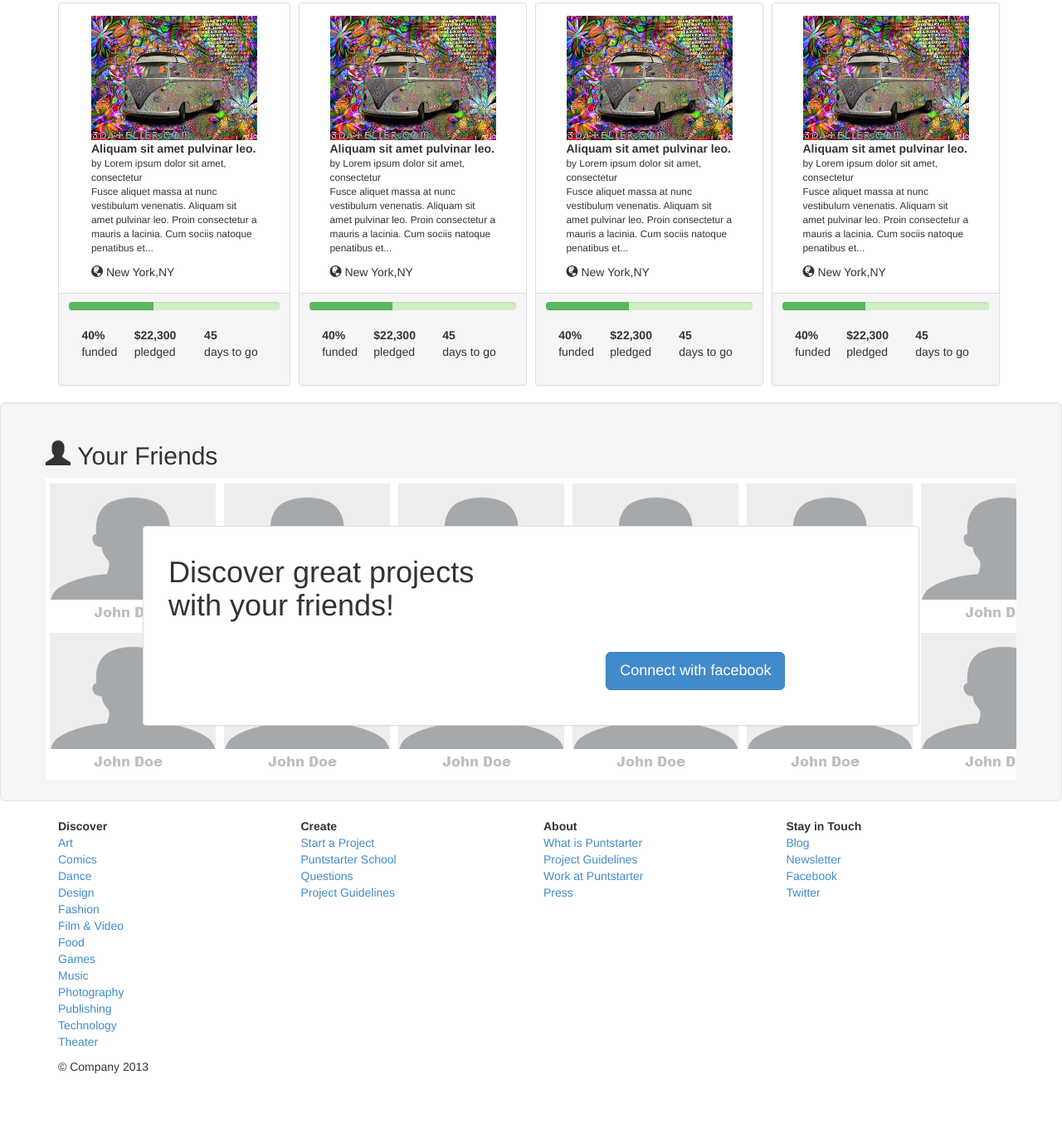
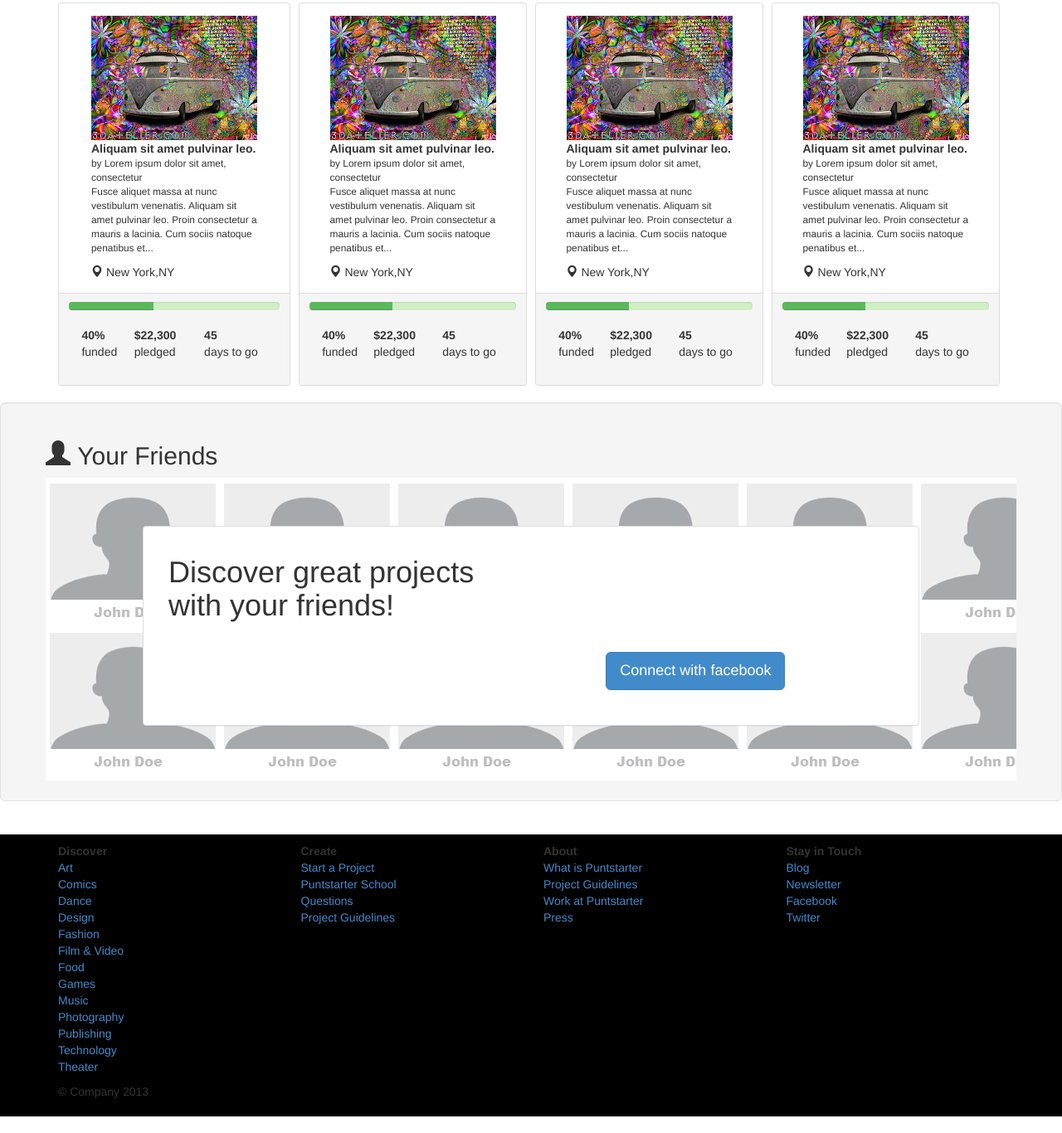
Before and after one commit to cjsmcginn/Puntstarter, a plain HTML site: page Puntstarter.Web/index.html in a window 1280 px wide. Shown: the part 741-2107 px from the top of the page at 83% size. Before the commit the page ends 2067 px from the top, so only its background shows below. Drawn offline with nearby package versions, Linux system fonts and the light colour scheme; files that its build step writes are made by us from their sources.

Commit message:
Added discover.html

```diff
--- a/Puntstarter.Web/Content/site.css
+++ b/Puntstarter.Web/Content/site.css
@@ -1,7 +1,9 @@
 body {
   padding-top: 50px;
   padding-bottom: 20px;
+
 }
+
 .social {
     height: 365px;
 
@@ -20,3 +22,17 @@ body {
 
 .c-item .panel-body{ width: 200px;margin: auto;}
 .c-item .panel-footer .progress{ height: 10px;background-color:#d0efc5}
+#rightNav{ margin-top: 56px;margin-left: 20px;padding-left: 70px;}
+#rightNav .row{ margin-top: 5px;}
+footer {
+    background-color: #000000;
+    padding: 10px;
+    margin-top: 40px;
+}
+main{ margin-top: 40px;}
+
+.recent-updates div:first-child{ padding-top: 6px;}
+
+.recent-updates img{ width: 100%;height: 100%;}
+.recent-updates button{ margin-top: 12px;}
+.top-picks .list-inline > li,.recently-funded .list-inline > li{ padding: 3px;}
--- a/Puntstarter.Web/index.html
+++ b/Puntstarter.Web/index.html
@@ -173,6 +173,7 @@
             <div class="row">
                 <h2><span class="glyphicon glyphicon-fire"></span>&nbsp;Popular<small class="pull-right">See All</small></h2>
             </div>
+
                 <ul class="list-inline">
                     <li class="col-md-3 c-item">
                         <div class="panel panel-default">
@@ -190,7 +191,7 @@
                                     <p>Fusce aliquet massa at nunc vestibulum venenatis. Aliquam sit amet pulvinar leo. Proin consectetur a mauris a lacinia. Cum sociis natoque penatibus et...</p>
                                 </div>
                                 <div class="row">
-                                <span class="glyphicon glyphicon-globe"></span>&nbsp;<span>New York,NY</span>
+                                    <span class="glyphicon glyphicon-map-marker"></span>&nbsp;<span>New York,NY</span>
                                 </div>
                             </div>
                             <div class="panel-footer">
@@ -244,7 +245,7 @@
                                     <p>Fusce aliquet massa at nunc vestibulum venenatis. Aliquam sit amet pulvinar leo. Proin consectetur a mauris a lacinia. Cum sociis natoque penatibus et...</p>
                                 </div>
                                 <div class="row">
-                                <span class="glyphicon glyphicon-globe"></span>&nbsp;<span>New York,NY</span>
+                                    <span class="glyphicon glyphicon-map-marker"></span>&nbsp;<span>New York,NY</span>
                                 </div>
                             </div>
                             <div class="panel-footer">
@@ -298,7 +299,7 @@
                                     <p>Fusce aliquet massa at nunc vestibulum venenatis. Aliquam sit amet pulvinar leo. Proin consectetur a mauris a lacinia. Cum sociis natoque penatibus et...</p>
                                 </div>
                                 <div class="row">
-                                <span class="glyphicon glyphicon-globe"></span>&nbsp;<span>New York,NY</span>
+                                    <span class="glyphicon glyphicon-map-marker"></span>&nbsp;<span>New York,NY</span>
                                 </div>
                             </div>
                             <div class="panel-footer">
@@ -352,7 +353,7 @@
                                     <p>Fusce aliquet massa at nunc vestibulum venenatis. Aliquam sit amet pulvinar leo. Proin consectetur a mauris a lacinia. Cum sociis natoque penatibus et...</p>
                                 </div>
                                 <div class="row">
-                                <span class="glyphicon glyphicon-globe"></span>&nbsp;<span>New York,NY</span>
+                                    <span class="glyphicon glyphicon-map-marker"></span>&nbsp;<span>New York,NY</span>
                                 </div>
                             </div>
                             <div class="panel-footer">
@@ -393,6 +394,7 @@
 
 
                 </ul>
+
         </div>
     </section>
 
```
Also changed, not shown: 2 other files. Lines whose indentation alone changed are shown as unchanged.
